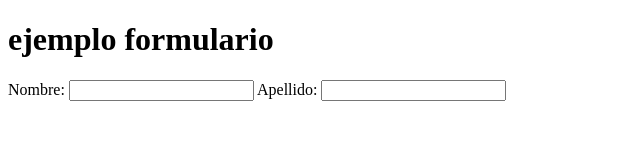
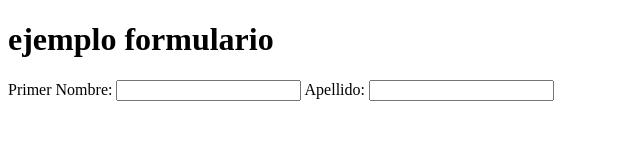
Before and after one commit to DaniPuki001/ClaseIPO, a plain HTML site: page index.html in a window 1280 px wide. Shown: the whole page, without its empty margins (0-640 px from the left). Drawn offline with Linux system fonts and the light colour scheme.

Commit message:
Change Nombre

```diff
--- a/index.html
+++ b/index.html
@@ -14,7 +14,7 @@
     <main>
         <form>
             <label for="nombre">
-                Nombre:
+                Primer Nombre:
                 <input type="text" name="nombre" id="nombre">
 
             </label>
```
